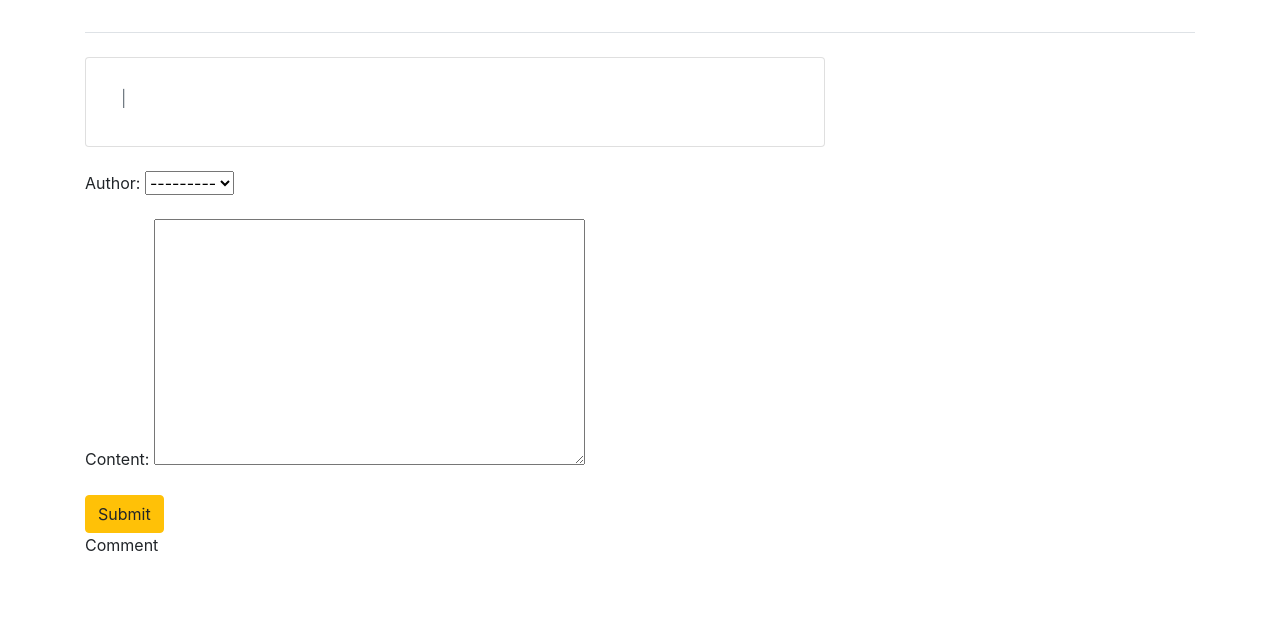
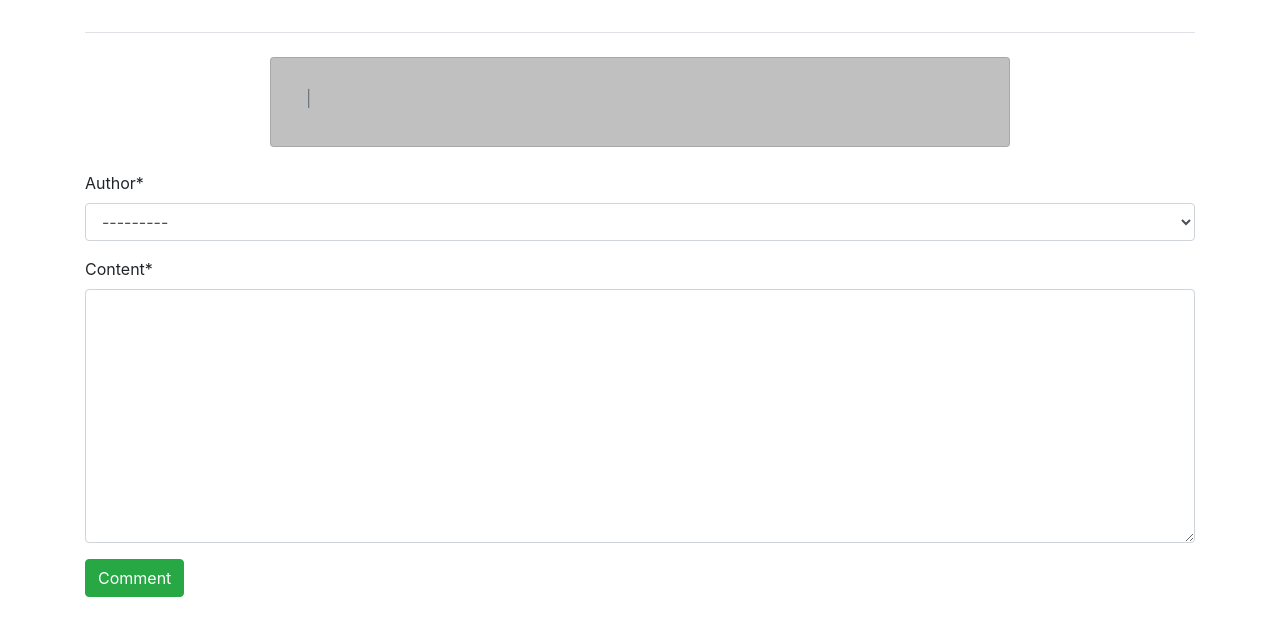
Before and after one commit to Anthonyomondi/blog, a Django app: template tony_blogs/templates/tony_blogs/blog.html in a window 1280 px wide. Shown: the part 58-694 px from the top of the page. Run offline with Django 3.2, Linux system fonts and the light colour scheme; the template is opened without the code that fills it: values that come from a table or form of the project are taken from there, others are empty; some libraries are stand-ins or nearby versions.

Commit message:
add styling
added background color of articles and centred them

```diff
--- a/tony_blogs/templates/tony_blogs/blog.html
+++ b/tony_blogs/templates/tony_blogs/blog.html
@@ -1,14 +1,25 @@
 {% extends 'tony_blogs/base.html' %}
+{% load crispy_forms_tags %}
 
 {% block page_header %}
   <h3>{{ Blog }}</h3>
 {% endblock page_header %}
 
 {% block content %}
+<style>
+  .silver-background{
+    background-color: silver;
+  }
+  .card {
+    margin: 0 auto; /* Added */
+    float: none; /* Added */
+    margin-bottom: 10px; /* Added */
+}
+</style>
 
 <div class="container">
   <div class="row">
-    <div class="col-md-8 card mb-4  mt-3 left  top">
+    <div class="col-md-8 card mb-4  mt-3 left  top silver-background">
       <div class="card-body">
         <h1>{% block title %} {{ blog.title }} {% endblock title %}</h1>
         <p class=" text-muted">{{blog.owner }} | {{ blog.date_created }}</p>
@@ -24,16 +35,16 @@
 
 <form method="POST">
   {% csrf_token %}
-    {{comment_form.as_p}}
-    <input type="submit" name="comment" class="btn btn-warning">
+    {{comment_form|crispy}}
+    <a input type="submit" class="btn btn-success">Comment</a>
 
 </form>
 
-<div class="main-comment-section">
+<!-- <div class="main-comment-section">
   {{comments.count}} Comment{{comments|pluralize}}
-</div>
+</div> -->
 
-{% for comment in comments %}
+<!-- {% for comment in comments %}
   <blockquote class="blockquote">
     <p>{{ comment.content}}</p>
     <footer class="blockquote-footer">
@@ -50,7 +61,7 @@
         {% endifequal %}
         </cite>
     </footer>
-  </blockquote>
+  </blockquote> -->
 {% endfor %}
 
 {% endblock content %}
```
